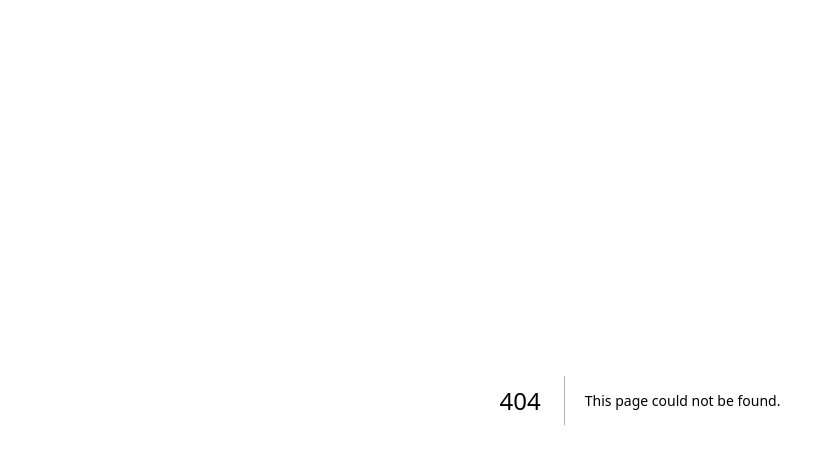
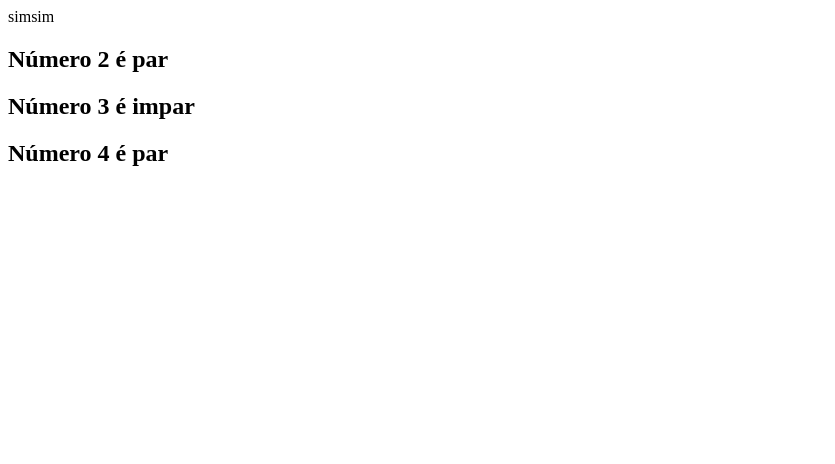
Before and after one commit to Dannick10/nextjsEstudo, a Next.js app in the folder exercicio/: page /test in a window 1280 px wide. Before the commit this address had no page. Shown: the top 464 px of the page, without its empty margins (0-835 px from the left). Built offline with nearby package versions, Linux system fonts and the light colour scheme.

Commit message:
condicional

```diff
--- /dev/null
+++ b/exercicio/src/components/Condicional3.tsx
@@ -0,0 +1,15 @@
+import React from 'react'
+
+type Props = {
+    number: number
+}
+
+const Condicional3 = (props: Props) => {
+    if(props.number % 2 == 0){
+        return <h2>Número {props.number} é par</h2>
+    } else {
+        return <h2>Número {props.number} é impar</h2>
+    }
+}
+
+export default Condicional3
--- /dev/null
+++ b/exercicio/src/components/condicional2.tsx
@@ -0,0 +1,16 @@
+import React from 'react'
+
+type Props = {
+    teste: boolean
+    children: string
+}
+
+const Condicional2 = (props: Props) => {
+    if(props.teste){
+        return props.children
+    } else {
+        return null
+    }
+}
+
+export default Condicional2
--- /dev/null
+++ b/exercicio/src/pages/test.tsx
@@ -0,0 +1,21 @@
+import React from 'react'
+import Condicional2 from '@/components/condicional2'
+import Condicional3 from '@/components/Condicional3'
+
+type Props = {}
+
+const test = (props: Props) => {
+  return (
+    <div>
+        <Condicional2 teste={true} children='sim' />
+        <Condicional2 teste={false} children='sim' />
+        <Condicional2 teste={true} children='sim' />
+        <Condicional2 teste={false} children='sim' />
+        <Condicional3 number={2}/>
+        <Condicional3 number={3}/>
+        <Condicional3 number={4}/>
+    </div>
+  )
+}
+
+export default test
```
